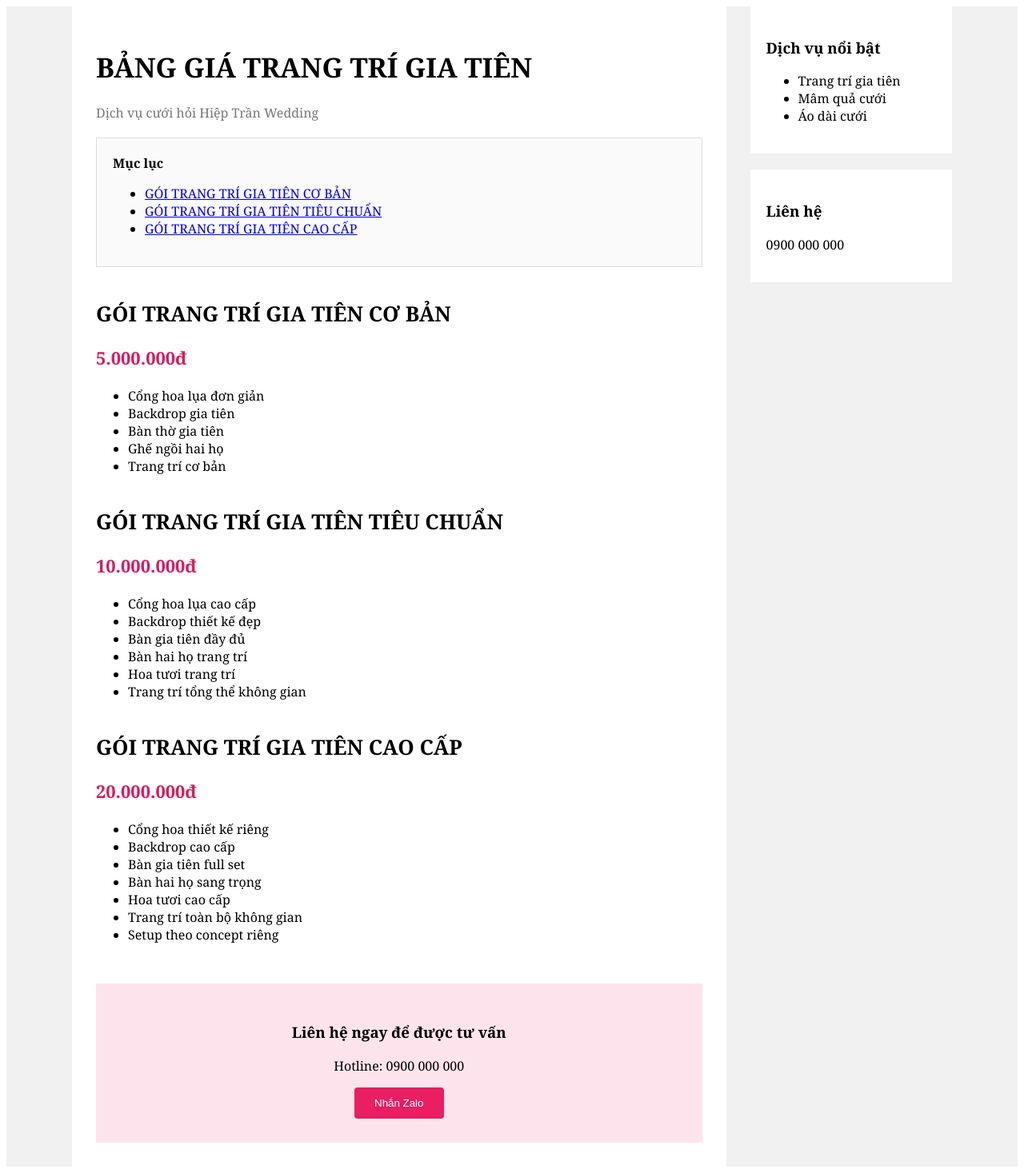
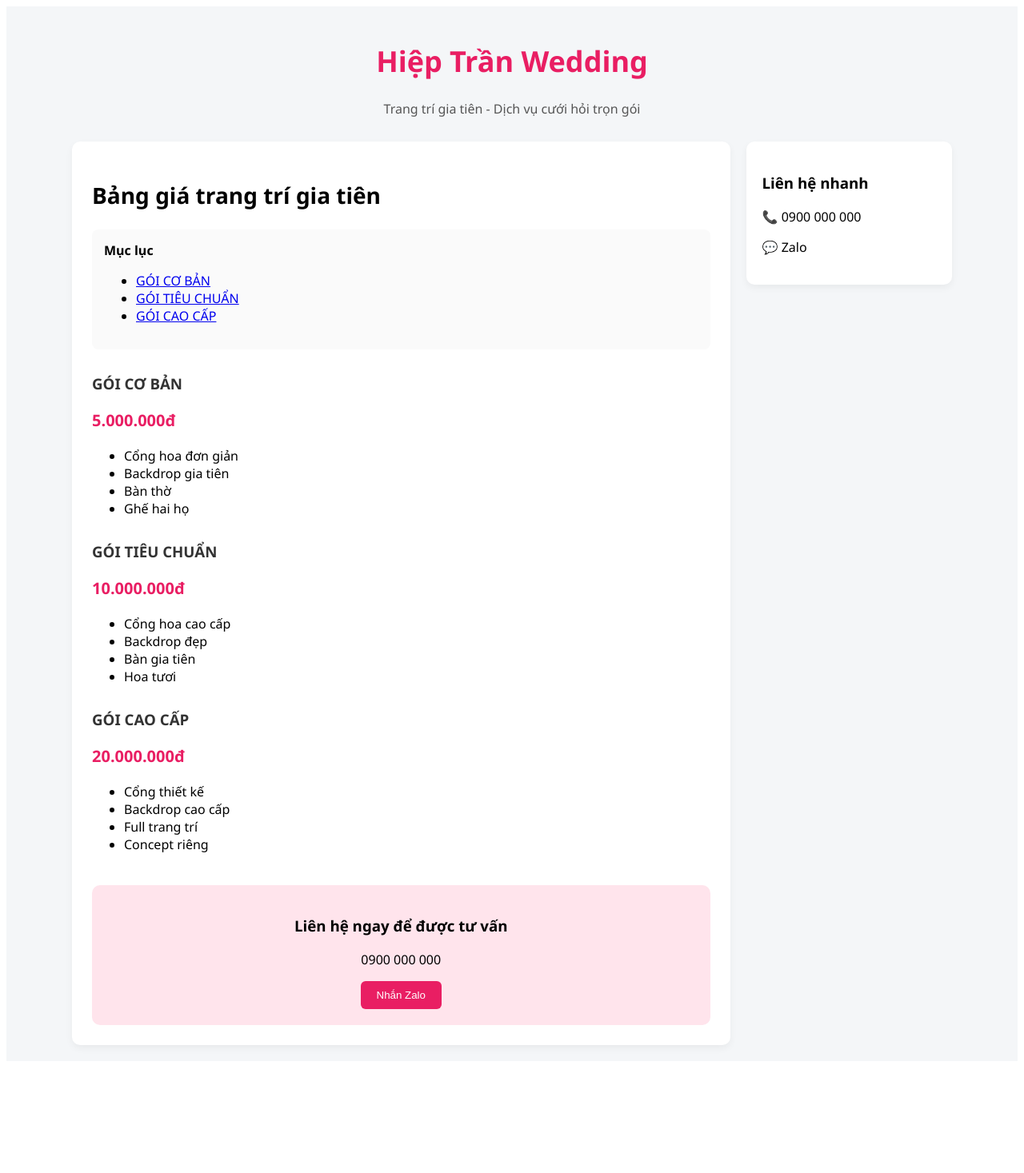
Before and after one commit to Lehoan1404/hieptran-wedding, a React (Vite) app: page / in a window 1280 px wide. Shown: the whole page at 80% size. After the commit the page ends 1335 px from the top, so only its background shows below. Built offline with nearby package versions, Linux system fonts and the light colour scheme.

Commit message:
Update App.jsx

```diff
--- a/App.jsx
+++ b/App.jsx
@@ -3,73 +3,58 @@ import React from "react";
 const packages = [
   {
     id: "goi1",
-    title: "GÓI TRANG TRÍ GIA TIÊN CƠ BẢN",
+    title: "GÓI CƠ BẢN",
     price: "5.000.000đ",
-    items: [
-      "Cổng hoa lụa đơn giản",
-      "Backdrop gia tiên",
-      "Bàn thờ gia tiên",
-      "Ghế ngồi hai họ",
-      "Trang trí cơ bản"
-    ]
+    items: ["Cổng hoa đơn giản", "Backdrop gia tiên", "Bàn thờ", "Ghế hai họ"]
   },
   {
     id: "goi2",
-    title: "GÓI TRANG TRÍ GIA TIÊN TIÊU CHUẨN",
+    title: "GÓI TIÊU CHUẨN",
     price: "10.000.000đ",
-    items: [
-      "Cổng hoa lụa cao cấp",
-      "Backdrop thiết kế đẹp",
-      "Bàn gia tiên đầy đủ",
-      "Bàn hai họ trang trí",
-      "Hoa tươi trang trí",
-      "Trang trí tổng thể không gian"
-    ]
+    items: ["Cổng hoa cao cấp", "Backdrop đẹp", "Bàn gia tiên", "Hoa tươi"]
   },
   {
     id: "goi3",
-    title: "GÓI TRANG TRÍ GIA TIÊN CAO CẤP",
+    title: "GÓI CAO CẤP",
     price: "20.000.000đ",
-    items: [
-      "Cổng hoa thiết kế riêng",
-      "Backdrop cao cấp",
-      "Bàn gia tiên full set",
-      "Bàn hai họ sang trọng",
-      "Hoa tươi cao cấp",
-      "Trang trí toàn bộ không gian",
-      "Setup theo concept riêng"
-    ]
+    items: ["Cổng thiết kế", "Backdrop cao cấp", "Full trang trí", "Concept riêng"]
   }
 ];
 
 export default function HiepTranWedding() {
   return (
-    <div style={{ fontFamily: "Georgia, serif", background: "#f1f1f1" }}>
-      <div style={{ maxWidth: 1100, margin: "auto", display: "flex", gap: 30 }}>
+    <div style={{ fontFamily: "Segoe UI, sans-serif", background: "#f4f6f8" }}>
+      <div style={{ maxWidth: 1100, margin: "auto", padding: 20 }}>
 
-        {/* MAIN CONTENT */}
-        <div style={{ flex: 3, background: "#fff", padding: 30 }}>
+        {/* Header */}
+        <div style={{ textAlign: "center", marginBottom: 30 }}>
+          <h1 style={{ fontSize: 36, color: "#e91e63" }}>Hiệp Trần Wedding</h1>
+          <p style={{ color: "#555" }}>Trang trí gia tiên - Dịch vụ cưới hỏi trọn gói</p>
+        </div>
 
-          <h1 style={{ fontSize: 34 }}>BẢNG GIÁ TRANG TRÍ GIA TIÊN</h1>
-          <p style={{ color: "#777" }}>Dịch vụ cưới hỏi Hiệp Trần Wedding</p>
+        {/* Layout */}
+        <div style={{ display: "flex", gap: 20 }}>
+
+          {/* Main */}
+          <div style={{ flex: 3, background: "#fff", padding: 25, borderRadius: 10, boxShadow: "0 4px 10px rgba(0,0,0,0.05)" }}>
+
+            <h2 style={{ fontSize: 28 }}>Bảng giá trang trí gia tiên</h2>
 
             {/* TOC */}
-          <div style={{ border: "1px solid #ddd", padding: 20, marginTop: 20, background: "#fafafa" }}>
-            <strong>Mục lục</strong>
+            <div style={{ marginTop: 20, padding: 15, background: "#fafafa", borderRadius: 8 }}>
+              <b>Mục lục</b>
               <ul>
                 {packages.map(p => (
-                <li key={p.id}>
-                  <a href={`#${p.id}`}>{p.title}</a>
-                </li>
+                  <li key={p.id}><a href={`#${p.id}`}>{p.title}</a></li>
                 ))}
               </ul>
             </div>
 
-          {/* CONTENT */}
+            {/* Packages */}
             {packages.map(p => (
-            <div key={p.id} id={p.id} style={{ marginTop: 40 }}>
-              <h2 style={{ fontSize: 26 }}>{p.title}</h2>
-              <p style={{ fontSize: 22, color: "#d81b60", fontWeight: "bold" }}>{p.price}</p>
+              <div key={p.id} id={p.id} style={{ marginTop: 30 }}>
+                <h3 style={{ color: "#333" }}>{p.title}</h3>
+                <p style={{ color: "#e91e63", fontSize: 20, fontWeight: "bold" }}>{p.price}</p>
                 <ul>
                   {p.items.map((it, i) => (
                     <li key={i}>{it}</li>
@@ -79,31 +64,25 @@ export default function HiepTranWedding() {
             ))}
 
             {/* CTA */}
-          <div style={{ marginTop: 50, padding: 30, textAlign: "center", background: "#fde4ec" }}>
+            <div style={{ marginTop: 40, padding: 20, background: "#ffe4ec", textAlign: "center", borderRadius: 10 }}>
               <h3>Liên hệ ngay để được tư vấn</h3>
-            <p>Hotline: 0900 000 000</p>
-            <button style={{ padding: "12px 25px", background: "#e91e63", color: "white", border: "none", borderRadius: 4 }}>
+              <p>0900 000 000</p>
+              <button style={{ background: "#e91e63", color: "#fff", padding: "10px 20px", border: "none", borderRadius: 6 }}>
                 Nhắn Zalo
               </button>
             </div>
 
           </div>
 
-        {/* SIDEBAR giống blog */}
+          {/* Sidebar */}
           <div style={{ flex: 1 }}>
-          <div style={{ background: "#fff", padding: 20, marginBottom: 20 }}>
-            <h3>Dịch vụ nổi bật</h3>
-            <ul>
-              <li>Trang trí gia tiên</li>
-              <li>Mâm quả cưới</li>
-              <li>Áo dài cưới</li>
-            </ul>
+            <div style={{ background: "#fff", padding: 20, borderRadius: 10, boxShadow: "0 4px 10px rgba(0,0,0,0.05)" }}>
+              <h3>Liên hệ nhanh</h3>
+              <p>📞 0900 000 000</p>
+              <p>💬 Zalo</p>
+            </div>
           </div>
 
-          <div style={{ background: "#fff", padding: 20 }}>
-            <h3>Liên hệ</h3>
-            <p>0900 000 000</p>
-          </div>
         </div>
 
       </div>
```
Lines whose indentation alone changed are shown as unchanged.
